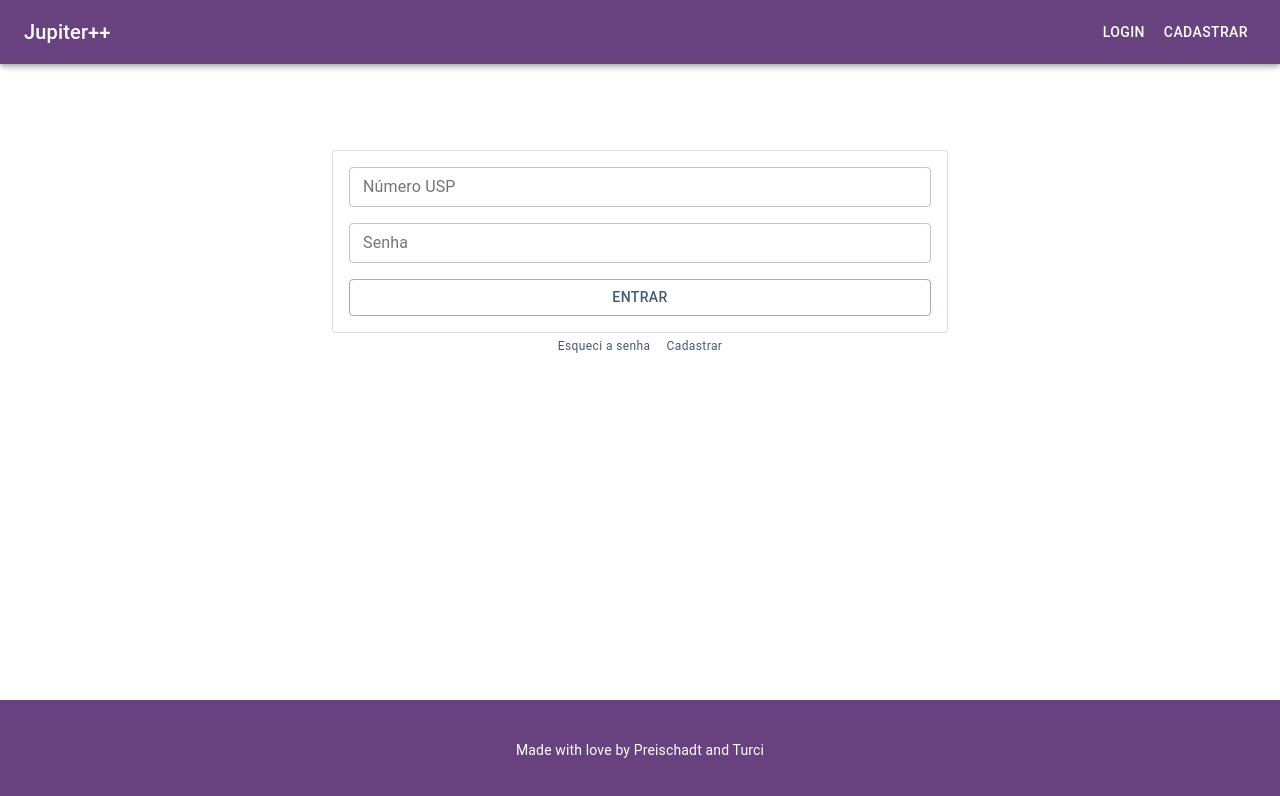
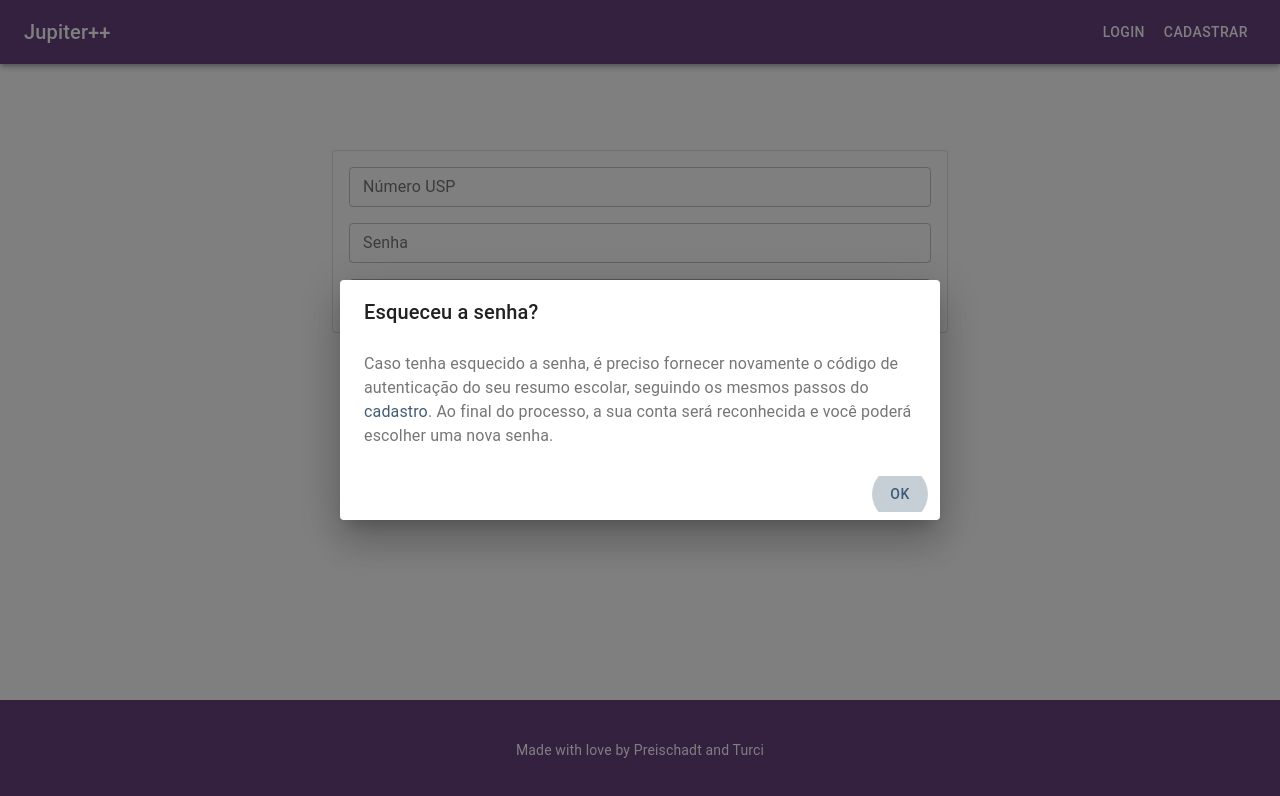
Before and after one commit to Projeto-USPY/uspy-frontend, a React app: page /Login in a window 1280 px wide. Both pictures are taken after a click on the link "Esqueci a senha". Shown: the top 796 px of the page. Built offline with nearby package versions, Linux system fonts and the light colour scheme.

Commit message:
Create modal for forgot password functionality

```diff
--- a/src/pages/LoginPage/index.tsx
+++ b/src/pages/LoginPage/index.tsx
@@ -10,8 +10,41 @@ import Button from '@material-ui/core/Button'
 import TextField from '@material-ui/core/TextField'
 import Breadcrumbs from '@material-ui/core/Breadcrumbs'
 import Link from '@material-ui/core/Link'
+import Dialog from '@material-ui/core/Dialog'
+import DialogActions from '@material-ui/core/DialogActions'
+import DialogContent from '@material-ui/core/DialogContent'
+import DialogContentText from '@material-ui/core/DialogContentText'
+import DialogTitle from '@material-ui/core/DialogTitle'
+
+interface ForgotPasswordDialogProps {
+	open: boolean
+	setOpen: any
+}
+const ForgotPasswordDialog: React.FC<ForgotPasswordDialogProps> = ({ open, setOpen }) => {
+	return <Dialog
+		open={open}
+		onClose={() => setOpen(false)}
+		aria-labelledby="alert-dialog-title"
+		aria-describedby="alert-dialog-description"
+	>
+		<DialogTitle id="alert-dialog-title">{'Esqueceu a senha?'}</DialogTitle>
+		<DialogContent>
+			<DialogContentText id="alert-dialog-description">
+            Caso tenha esquecido a senha, é preciso fornecer novamente o código de autenticação do seu resumo escolar, seguindo os mesmos passos do <Link color='secondary' href='/Cadastrar'>cadastro</Link>. Ao final do processo, a sua conta será reconhecida e você poderá escolher uma nova senha.
+			</DialogContentText>
+		</DialogContent>
+		<DialogActions>
+			<Button onClick={() => setOpen(false)} color="secondary" autoFocus>
+            Ok
+			</Button>
+		</DialogActions>
+	</Dialog>
+}
 const LoginPage = () => {
 	const [nusp, setNusp] = useState('')
+	const [open, setOpen] = useState(false)
+
+	console.log(open)
 	const handleNUSPInputChange = evt => {
 		const val = evt.target.value
 		if (/^[0-9]*$/.test(val)) setNusp(val)
@@ -70,10 +103,10 @@ const LoginPage = () => {
 								<Grid container justify='center'>
 									<Grid item>
 										<Breadcrumbs separator=' '>
-											<Link variant='caption' color='secondary' href='#'>
+											<Link variant='caption' color='secondary' onClick={() => setOpen(true)} style={{ cursor: 'pointer' }}>
 											Esqueci a senha
 											</Link>
-											<Link variant='caption' color='secondary' href='#'>
+											<Link variant='caption' color='secondary' href='/Cadastrar'>
 											Cadastrar
 											</Link>
 										</Breadcrumbs>
@@ -87,6 +120,8 @@ const LoginPage = () => {
 			</main>
 			<Footer text='Made with love by Preischadt and Turci'/>
 		</div>
+
+		<ForgotPasswordDialog open={open} setOpen={setOpen}/>
 	</>
 }
 
```
